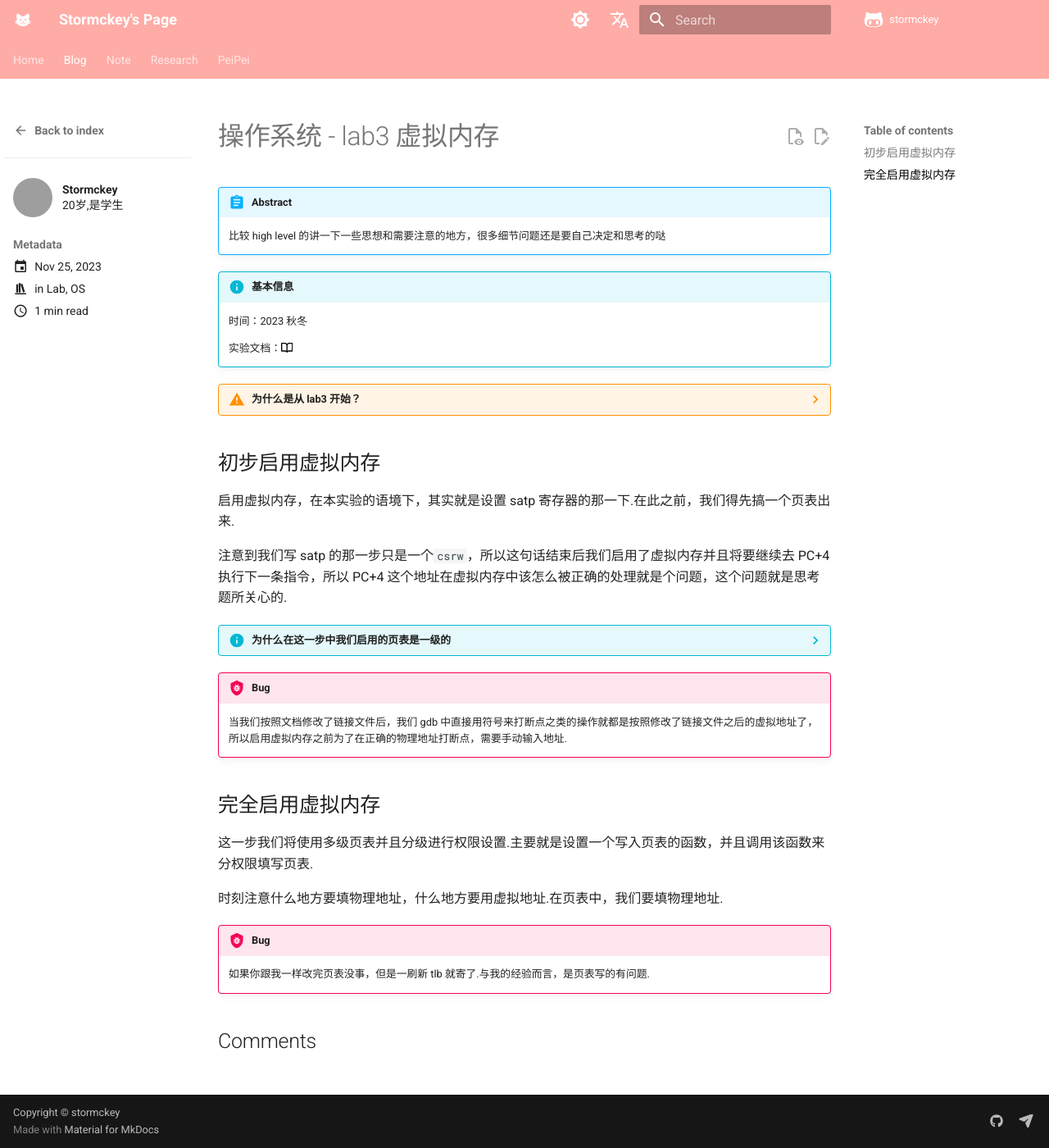
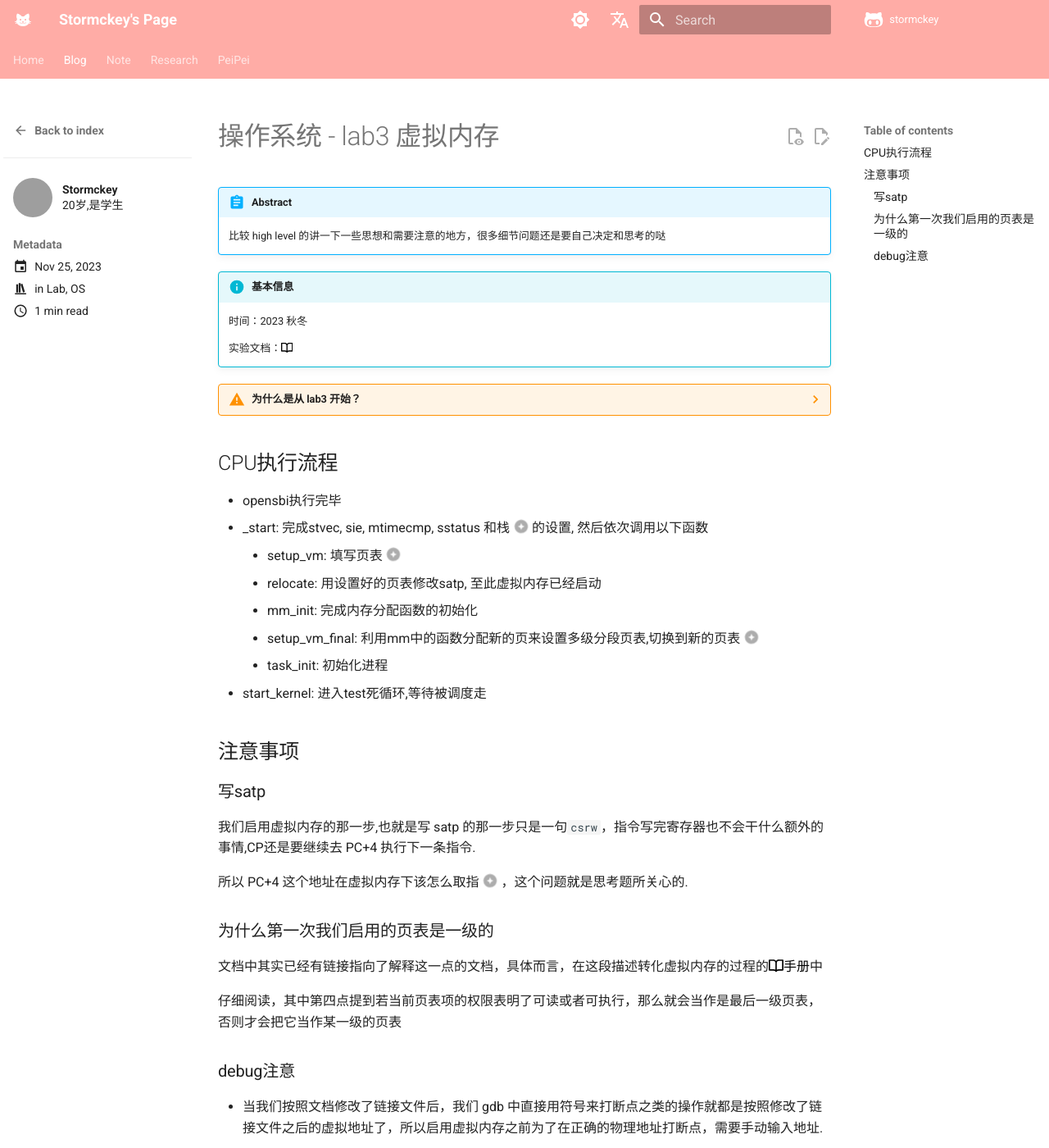
Before and after one commit to stormckey/stormckey.github.io, an MkDocs documentation site: the page built from docs/blog/posts/OS_lab3.md, in a window 1280 px wide and 1400 px high. Shown: the whole window at 82% size. Built offline with MkDocs 1.6.1 and Material for MkDocs 9.7.7, drawn with Linux system fonts in a browser that asks for light colours; comment, search, counter and statistics services are not loaded; grey boxes are pictures that could not be loaded.

Commit message:
update OS lab3

```diff
--- a/docs/blog/posts/OS_lab3.md
+++ b/docs/blog/posts/OS_lab3.md
@@ -21,26 +21,41 @@ nostatistics: true
 ??? warning "为什么是从 lab3 开始？"
     我也不知道
 
+## CPU执行流程
 
-##  初步启用虚拟内存
+<div class="annotate" markdown>
+- opensbi执行完毕
+- _start: 完成stvec, sie, mtimecmp, sstatus 和栈(1)的设置, 然后依次调用以下函数
+    - setup_vm: 填写页表(2)
+    - relocate: 用设置好的页表修改satp, 至此虚拟内存已经启动
+    - mm_init: 完成内存分配函数的初始化
+    - setup_vm_final: 利用mm中的函数分配新的页来设置多级分段页表,切换到新的页表(3)
+    - task_init: 初始化进程
+- start_kernel: 进入test死循环,等待被调度走
+</div>
 
-启用虚拟内存，在本实验的语境下，其实就是设置 satp 寄存器的那一下.在此之前，我们得先搞一个页表出来.
+1.  注意要使用栈的物理地址,此时符号表里的都是虚拟地址
+2.  注意这里跳填表要填直接映射和等值映射两段
+3.  确定好不同段的物理虚拟地址和权限等,调用creat_mapping函数分配并填写页表,注意页表项均使用物理地址
 
-注意到我们写 satp 的那一步只是一个`csrw`，所以这句话结束后我们启用了虚拟内存并且将要继续去 PC+4 执行下一条指令，所以 PC+4 这个地址在虚拟内存中该怎么被正确的处理就是个问题，这个问题就是思考题所关心的.
+## 注意事项
 
-??? info "为什么在这一步中我们启用的页表是一级的"
-    文档中其实已经有链接指向了解释这一点的文档，具体而言，是这段描述转化虚拟内存的过程的[:octicons-book-16:手册](https://www.five-embeddev.com/riscv-isa-manual/latest/supervisor.html#sv32algorithm)
+### 写satp
 
-    仔细阅读，其中第四点提到若当前页表项的权限表明了可读或者可执行，那么就会直接跳走，当作是最后一级，否则才会把它当作某一级的页表
+我们启用虚拟内存的那一步,也就是写 satp 的那一步只是一句`csrw`，指令写完寄存器也不会干什么额外的事情,CP还是要继续去 PC+4 执行下一条指令.
 
-!!! bug
-    当我们按照文档修改了链接文件后，我们 gdb 中直接用符号来打断点之类的操作就都是按照修改了链接文件之后的虚拟地址了，所以启用虚拟内存之前为了在正确的物理地址打断点，需要手动输入地址.
+所以 PC+4 这个地址在虚拟内存下该怎么取指(1)，这个问题就是思考题所关心的.
+{ .annotate }
 
-## 完全启用虚拟内存
+1.  有对应的映射吗,或者是用中断处理?
 
-这一步我们将使用多级页表并且分级进行权限设置.主要就是设置一个写入页表的函数，并且调用该函数来分权限填写页表.
+### 为什么第一次我们启用的页表是一级的
 
-时刻注意什么地方要填物理地址，什么地方要用虚拟地址.在页表中，我们要填物理地址.
+文档中其实已经有链接指向了解释这一点的文档，具体而言，在这段描述转化虚拟内存的过程的[:octicons-book-16:手册](https://www.five-embeddev.com/riscv-isa-manual/latest/supervisor.html#sv32algorithm)中
 
-!!! bug
-    如果你跟我一样改完页表没事，但是一刷新 tlb 就寄了.与我的经验而言，是页表写的有问题.
+仔细阅读，其中第四点提到若当前页表项的权限表明了可读或者可执行，那么就会当作是最后一级页表，否则才会把它当作某一级的页表
+
+### debug注意
+
+- 当我们按照文档修改了链接文件后，我们 gdb 中直接用符号来打断点之类的操作就都是按照修改了链接文件之后的虚拟地址了，所以启用虚拟内存之前为了在正确的物理地址打断点，需要手动输入地址.
+- 如果你跟我一样改完页表没事，但是一刷新 tlb 就寄了.与我的经验而言，是页表写的有问题.
```
Also changed, not shown: docs/Note/CO_review.md (+4 -3 lines).
